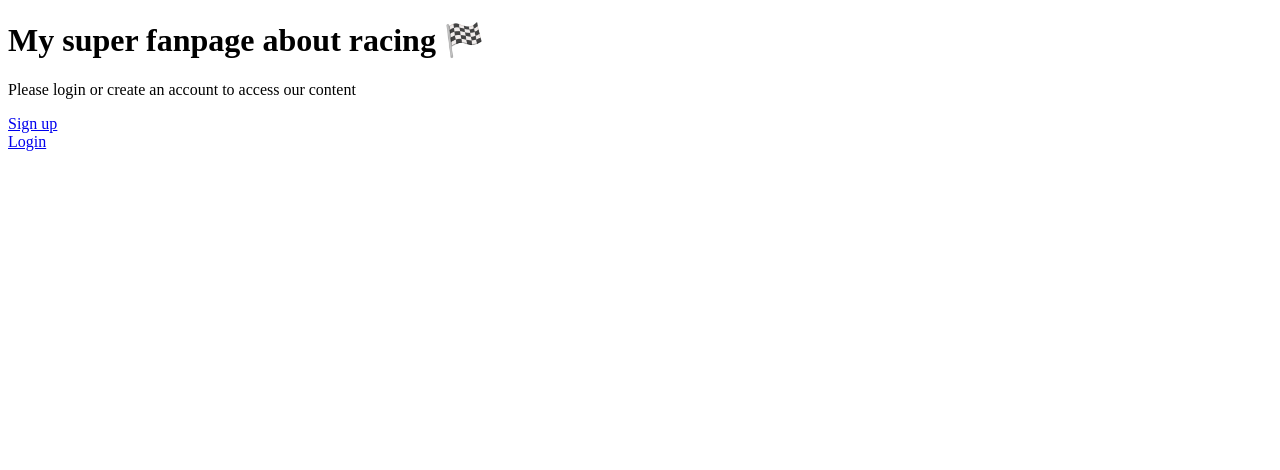
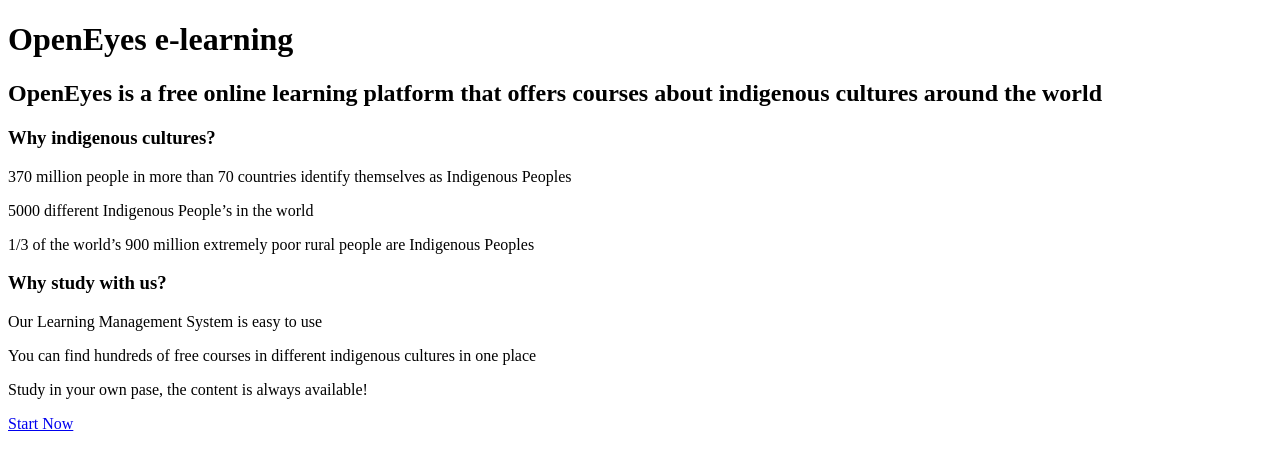
Before and after one commit to Monir2022/lms-linkoping, a React (Create React App) app: page / in a window 1280 px wide. Shown: the top 470 px of the page. Built offline with nearby package versions, Linux system fonts and the light colour scheme.

Commit message:
landing page has added

```diff
--- /dev/null
+++ b/jsconfig.json
@@ -0,0 +1,5 @@
+{
+    "compilerOptions": {
+        "baseUrl": "src"
+    }
+}
--- a/src/App.jsx
+++ b/src/App.jsx
@@ -10,7 +10,7 @@ import UnloggedRoutes from "./routes/UnloggedRoutes";
 export default function App() {
   const [uid, setUID] = useState(null);
 
-  console.log("App.jsx uid", uid);
+
 
   return (
     <div className="App">
--- /dev/null
+++ b/src/components/ContentItem.jsx
@@ -0,0 +1,16 @@
+
+export default function ContentItem({ item }) {
+    const { title, photo, fact1, fact2, fact3 } = item;
+   // const photoObject = require(`assets/pictures/${photo}`);
+   // const photoURL = photoObject.default;
+
+    return (
+      <section className="content-item">
+
+        <h3>{title}</h3>
+        <p>{fact1}</p>
+        <p>{fact2}</p>
+        <p>{fact3}</p>
+      </section>
+    );
+  }
--- /dev/null
+++ b/src/data/landing-content.json
@@ -0,0 +1,19 @@
+[
+    {
+      "id": 1,
+      "photo": "indigenous1.jpg",
+      "title": "Why indigenous cultures?",
+      "fact1": "370 million people in more than 70 countries identify themselves as Indigenous Peoples",
+      "fact2": "5000 different Indigenous People’s in the world",
+      "fact3": "1/3 of the world’s 900 million extremely poor rural people are Indigenous Peoples"
+    },
+
+    {
+      "id": 2,
+      "photo": "indigenous2.jpg",
+      "title": "Why study with us?",
+      "fact1": "Our Learning Management System is easy to use",
+      "fact2": "You can find hundreds of free courses in different  indigenous cultures in one place",
+      "fact3": "Study in your own pase, the content is always available!"
+    }
+  ]
--- /dev/null
+++ b/src/pages/Landing.jsx
@@ -0,0 +1,31 @@
+// NPM Packages
+import { Link } from "react-router-dom";
+
+// Project files
+
+import ContentItem from "../components/ContentItem";
+import JSONContent from "../data/landing-content.json";
+
+export default function Landing() {
+  const Content = JSONContent.map((item) => (
+    <ContentItem key={item.id} item={item} />
+  ));
+  return (
+    <div id="landing">
+      <header>
+        <div className="logo">
+
+        </div>
+        <h1>OpenEyes e-learning</h1>
+      </header>
+      <section className="content">
+        <h2>
+          OpenEyes is a free online learning platform that offers courses about
+          indigenous cultures around the world
+        </h2>
+        {Content}
+        <Link to="/login">Start Now</Link>
+      </section>
+    </div>
+  );
+}
--- a/src/routes/UnloggedRoutes.jsx
+++ b/src/routes/UnloggedRoutes.jsx
@@ -7,10 +7,13 @@ import Login from "../pages/Login";
 import NotLogged from "../pages/NotLogged";
 import SignUp from "../pages/SignUp";
 import RecoverPassword from "../pages/RecoverPassword";
+import Landing from "../pages/Landing";
+
 export default function UnloggedRoutes({ uidState }) {
   return (
     <Routes>
-      <Route path="/" element={<Home />} />
+      <Route path= "/" element = {<Landing/>}/>
+      <Route path="home" element={<Home />} />
       <Route path="login" element={<Login uidState={uidState} />} />
       <Route path="sign-up" element={<SignUp uidState={uidState} />} />
       <Route path="*" element={<NotLogged />} />
```
Also changed, not shown: src/assets/pictures/marvin-meyer-SYTO3xs06fU-unsplash.jpg (added).
